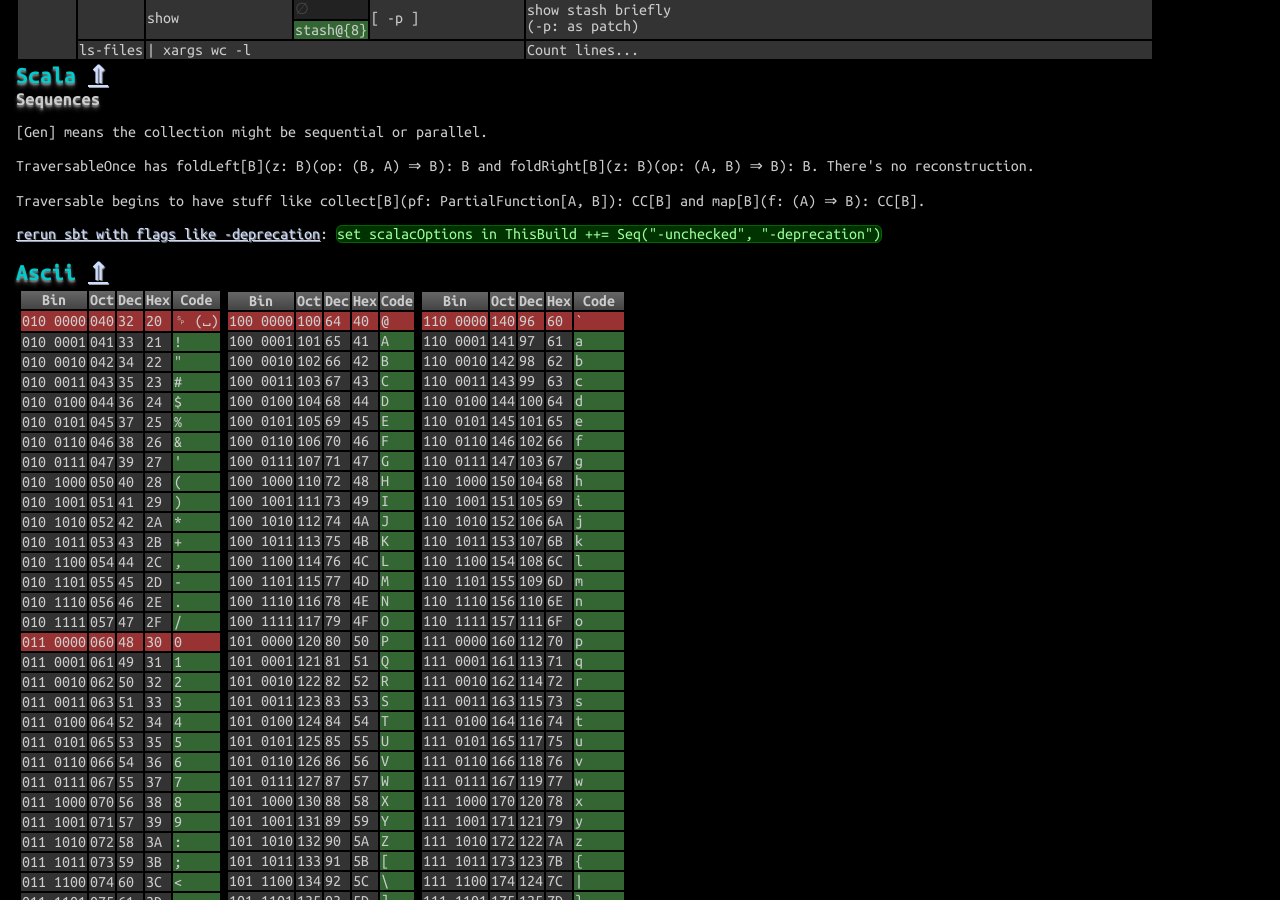
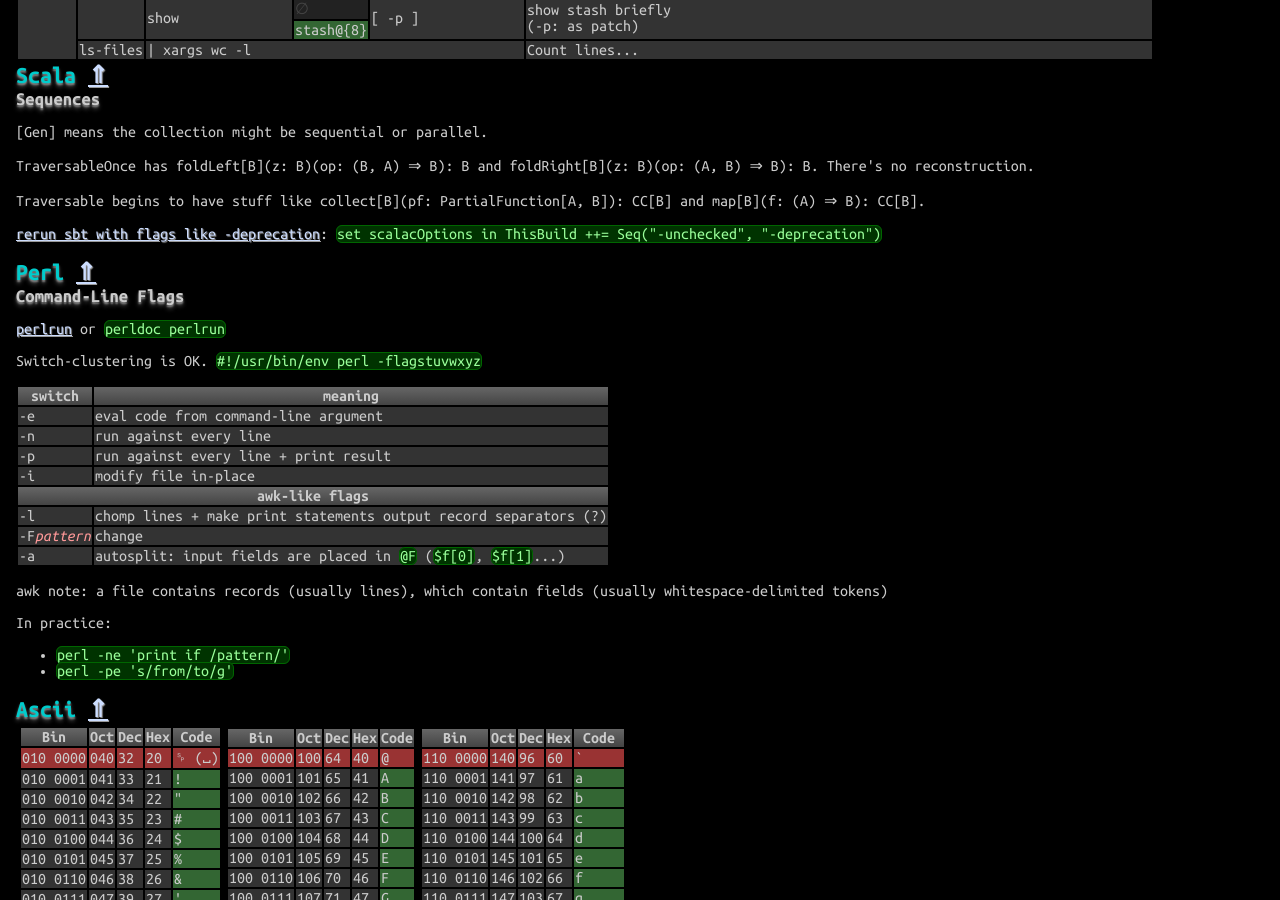
Before and after one commit to betaveros/cs, a Jekyll site: the page built from index.html, in a window 1280 px wide and 900 px high, scrolled down 18161 px. Built offline with Jekyll 4.4.1, drawn with Linux system fonts in a browser that asks for light colours.

Commit message:
Perl command line flags

```diff
--- /dev/null
+++ b/_includes/perl.html
@@ -0,0 +1,21 @@
+<h3>Command-Line Flags</h3>
+<p><a href="http://perldoc.perl.org/perlrun.html">perlrun</a> or <code>perldoc perlrun</code></p>
+<p>Switch-clustering is OK. <code>#!/usr/bin/env perl -flagstuvwxyz</code></p>
+<table>
+	<tr><th>switch</th><th>meaning</th></tr>
+	<tr><td>-e</td><td>eval code from command-line argument</td></tr>
+	<tr><td>-n</td><td>run against every line</td></tr>
+	<tr><td>-p</td><td>run against every line + print result</td></tr>
+	<tr><td>-i</td><td>modify file in-place</td></tr>
+	<tr><th colspan="2">awk-like flags</th></tr>
+	<tr><td>-l</td><td>chomp lines + make print statements output record separators (?)</td></tr>
+	<tr><td>-F<em>pattern</em></td><td>change </td></tr>
+	<tr><td>-a</td><td>autosplit: input fields are placed in <code>@F</code> (<code>$f[0]</code>, <code>$f[1]</code>...)</td></tr>
+</table>
+
+<p>awk note: a file contains records (usually lines), which contain fields (usually whitespace-delimited tokens)</p>
+<p>In practice:</p>
+<ul>
+	<li><code>perl -ne 'print if /pattern/'</code></li>
+	<li><code>perl -pe 's/from/to/g'</code></li>
+</ul>
--- a/index.html
+++ b/index.html
@@ -4,7 +4,7 @@
 <h1 id="top">betaveros's cheat sheet</h1>
 <p>Javascript toggling! Click on headers to open/close sections.</p>
 <p>Omissions and simplifications exist and are deliberate. This is a cheatsheet, mainly for my own use, so it probably seems inadequate in some places and overly detailed in others to anybody else.</p>
-<p>Quick TOC: <a href="#general">General</a> . <a href="#python">Python</a> . <a href="#c">C/C++</a> . <a href="#web">Web</a> . <a href="#haskell">Haskell</a> . <a href="#latex">LaTeX</a> . <a href="#git">Git</a> . <a href="#scala">Scala</a> . <a href="#ascii">ASCII</a> . <a href="#key">Keyboard</a></p>
+<p>Quick TOC: <a href="#general">General</a> . <a href="#python">Python</a> . <a href="#c">C/C++</a> . <a href="#web">Web</a> . <a href="#haskell">Haskell</a> . <a href="#latex">LaTeX</a> . <a href="#git">Git</a> . <a href="#scala">Scala</a> . <a href="#perl">Perl</a> . <a href="#ascii">ASCII</a> . <a href="#key">Keyboard</a></p>
 <h2 id="general"><span class="toggle" onClick="toggle('generalcont');return false">General</span> <a href="#top">&uArr;</a></h2>
 <div id="generalcont">
 {% include general.html %}
@@ -37,6 +37,10 @@
 <div id="scalacont">
 {% include scala.html %}
 </div>
+<h2 id="perl"><span class="toggle" onClick="toggle('perlcont');return false">Perl</span> <a href="#top">&uArr;</a></h2>
+<div id="perlcont">
+{% include perl.html %}
+</div>
 <h2 id="ascii"><span class="toggle" onClick="toggle('asciicont');return false">Ascii</span> <a href="#top">&uArr;</a></h2>
 <div id="asciicont">
 {% include ascii.html %}
--- /dev/null
+++ b/perl/index.html
@@ -0,0 +1,5 @@
+---
+layout: default
+---
+<h1 id="top">betaveros's cheat sheet / Perl</h1>
+{% include perl.html %}
```
